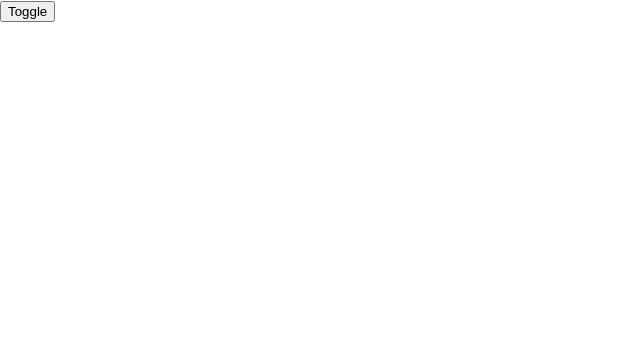
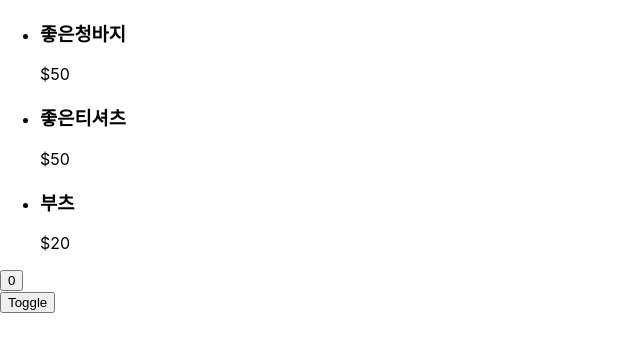
Before and after one commit to hoholro/react_clone, a React (Create React App) app in the folder basic/my-app/: page / in a window 1280 px wide. Shown: the top 352 px of the page, without its empty margins (0-640 px from the left). Built offline with nearby package versions, Linux system fonts and the light colour scheme.

Commit message:
왜이럼

```diff
--- a/basic/my-app/src/components/Products.jsx
+++ b/basic/my-app/src/components/Products.jsx
@@ -1,5 +1,35 @@
-import React from "react";
+import React, { useEffect, useState } from "react";
 
 export default function Products() {
-  return <div></div>;
+  const [count, setCount] = useState(0);
+  const [Products, setProducts] = useState([]);
+
+  useEffect(() => {
+    //네트워크 통신이 발생된다
+    fetch("data/products.json")
+      .then((res) => res.json())
+      .then((data) => {
+        console.log("와우 데이터를 네트워크에서 받아옴");
+        setProducts(data);
+      });
+    return () => {
+      console.log("청소");
+    };
+  }, []);
+
+  return (
+    <div>
+      <ul>
+        {Products.map((product) => (
+          <li key={product.id}>
+            <article>
+              <h3>{product.name}</h3>
+              <p>{product.price}</p>
+            </article>
+          </li>
+        ))}
+      </ul>
+      <button onClick={() => setCount((prev) => prev + 1)}>{count}</button>
+    </div>
+  );
 }
```
